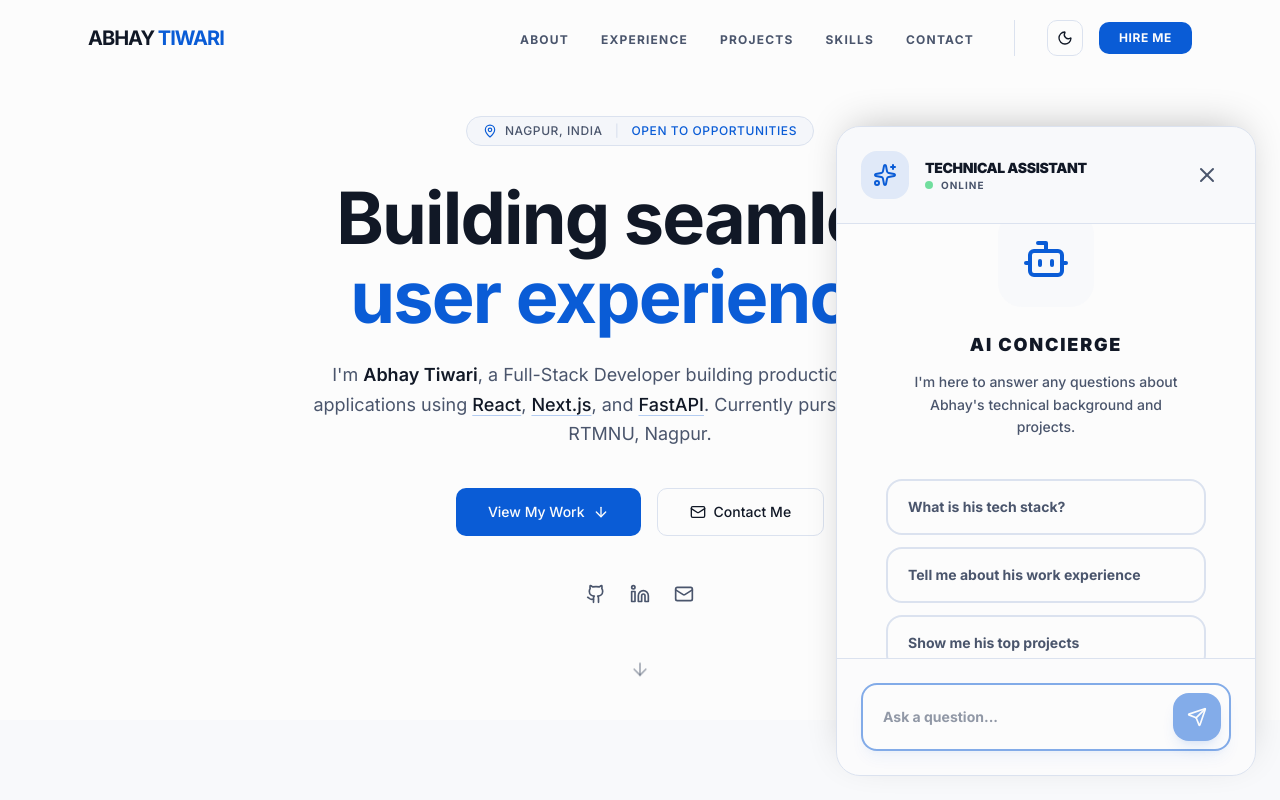
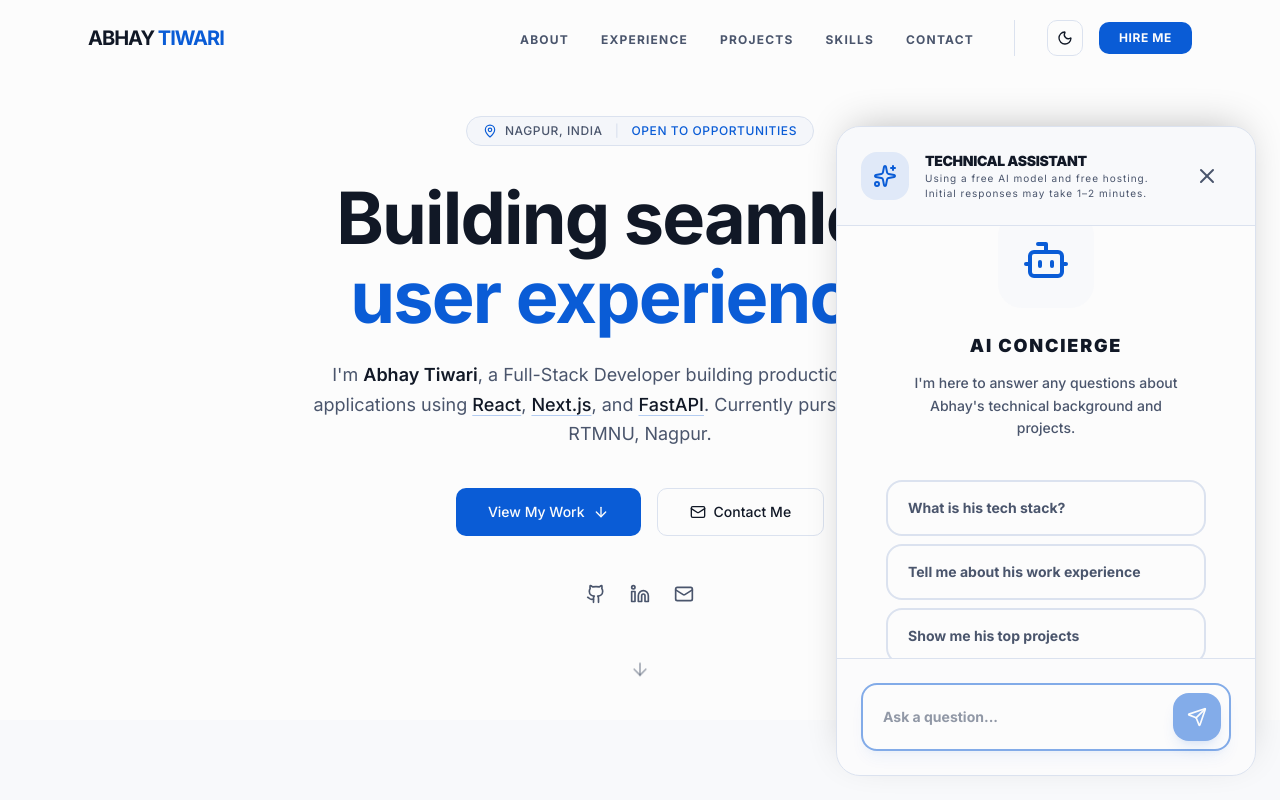
Before and after one commit to abhaytiwariii/abhay-portfolio-frontend, a Next.js app: page / in a window 1280 px wide. Both pictures are taken after a click on the button "AI". Shown: the top 800 px of the page. Built offline with nearby package versions, Linux system fonts and the light colour scheme.

Commit message:
feat: "Add a discription for ai"

```diff
--- a/components/ai-chat.tsx
+++ b/components/ai-chat.tsx
@@ -126,17 +126,16 @@ export function AiChat() {
                   <h3 className="text-sm font-black text-foreground tracking-tight">
                     TECHNICAL ASSISTANT
                   </h3>
-                  <div className="flex items-center gap-2">
-                    <span className="h-2 w-2 rounded-full bg-green-500 animate-pulse" />
-                    <p className="text-[10px] font-bold text-muted-foreground uppercase tracking-widest">
-                      Online
-                    </p>
-                  </div>
+
+                  <p className="text-[10px] text-muted-foreground tracking-widest">
+                    Using a free AI model and free hosting.<br />
+                    Initial responses may take 1–2 minutes.
+                  </p>
                 </div>
               </div>
               <button
                 onClick={() => setIsOpen(false)}
-                className="flex h-12 w-12 items-center justify-center rounded-2xl transition-all hover:bg-muted hover:rotate-90 active:scale-90"
+                className="flex h-12 w-12 items-center justify-center rounded-2xl transition-all hover:bg-muted hover:rotate-90 active:scale-90 cursor-pointer"
                 aria-label="Close chat"
               >
                 <X className="h-6 w-6 text-muted-foreground" />
@@ -156,7 +155,7 @@ export function AiChat() {
                   <p className="mb-10 max-w-[280px] text-sm font-medium leading-relaxed text-muted-foreground">
                     I&apos;m here to answer any questions about Abhay&apos;s technical background and projects.
                   </p>
-                  <div className="flex flex-col gap-3 w-full max-w-[320px]">
+                  <div className="flex flex-col gap-2 w-full max-w-[320px] pb-2">
                     {[
                       "What is his tech stack?",
                       "Tell me about his work experience",
@@ -168,7 +167,7 @@ export function AiChat() {
                           setInput(suggestion)
                           inputRef.current?.focus()
                         }}
-                        className="rounded-2xl border-2 border-border bg-background px-5 py-4 text-left text-sm font-bold text-muted-foreground transition-all hover:border-primary/50 hover:bg-muted/50 hover:text-foreground active:scale-95"
+                        className="rounded-2xl border-2 border-border bg-background px-5 py-4 text-left text-sm font-bold text-muted-foreground transition-all hover:border-primary/50 hover:bg-muted/50 hover:text-foreground active:scale-95 cursor-pointer"
                       >
                         {suggestion}
                       </button>
@@ -243,7 +242,7 @@ export function AiChat() {
                 <button
                   type="submit"
                   disabled={isLoading || !input.trim()}
-                  className="flex h-12 w-12 shrink-0 items-center justify-center rounded-xl bg-primary text-primary-foreground shadow-lg shadow-primary/20 transition-all disabled:opacity-50 hover:bg-primary/90 active:scale-90"
+                  className="flex h-12 w-12 shrink-0 items-center justify-center rounded-xl bg-primary text-primary-foreground shadow-lg shadow-primary/20 transition-all disabled:opacity-50 hover:bg-primary/90 active:scale-90 cursor-pointer disabled:cursor-not-allowed"
                   aria-label="Send message"
                 >
                   <Send className="h-5 w-5" />
```
